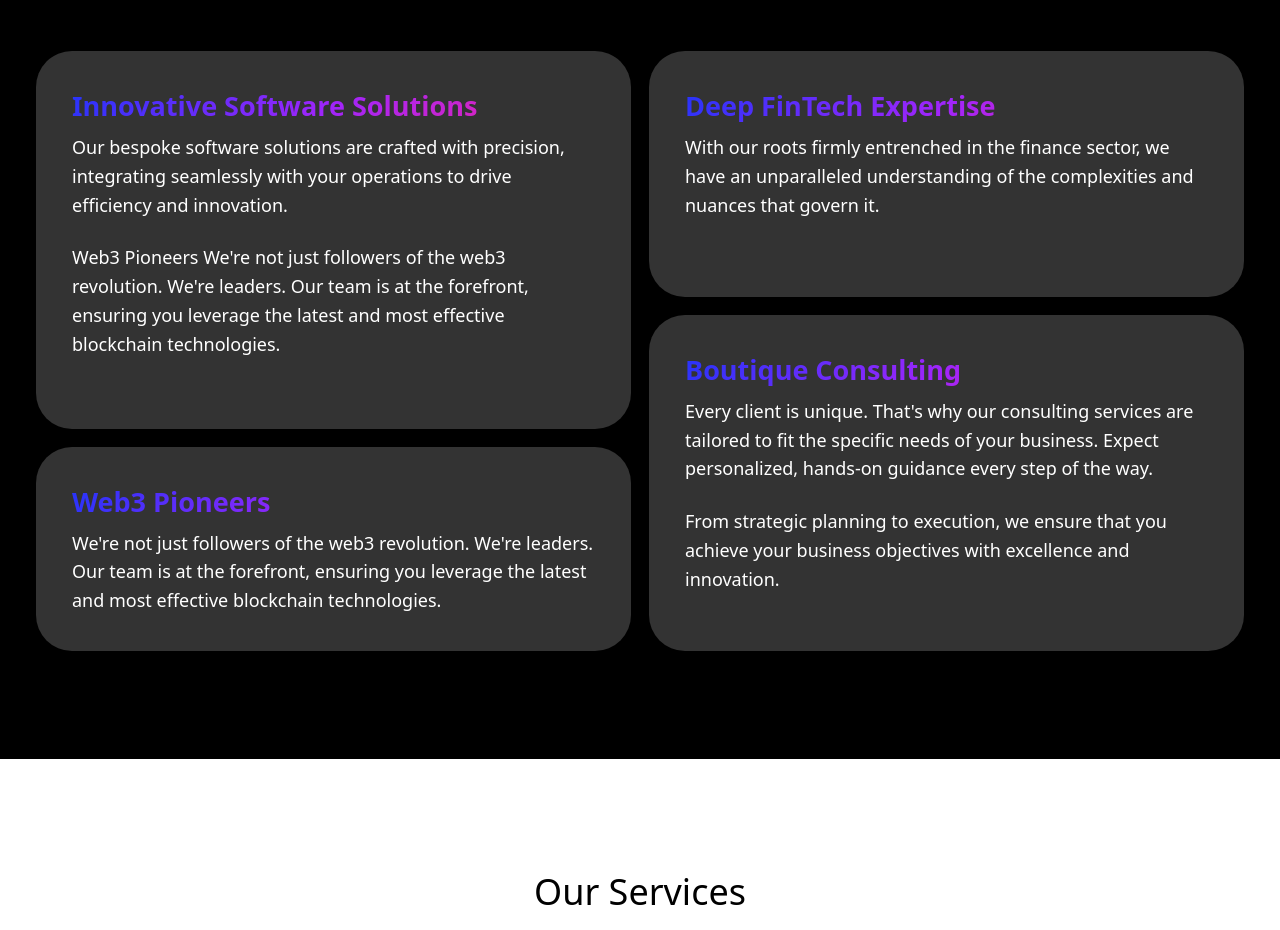
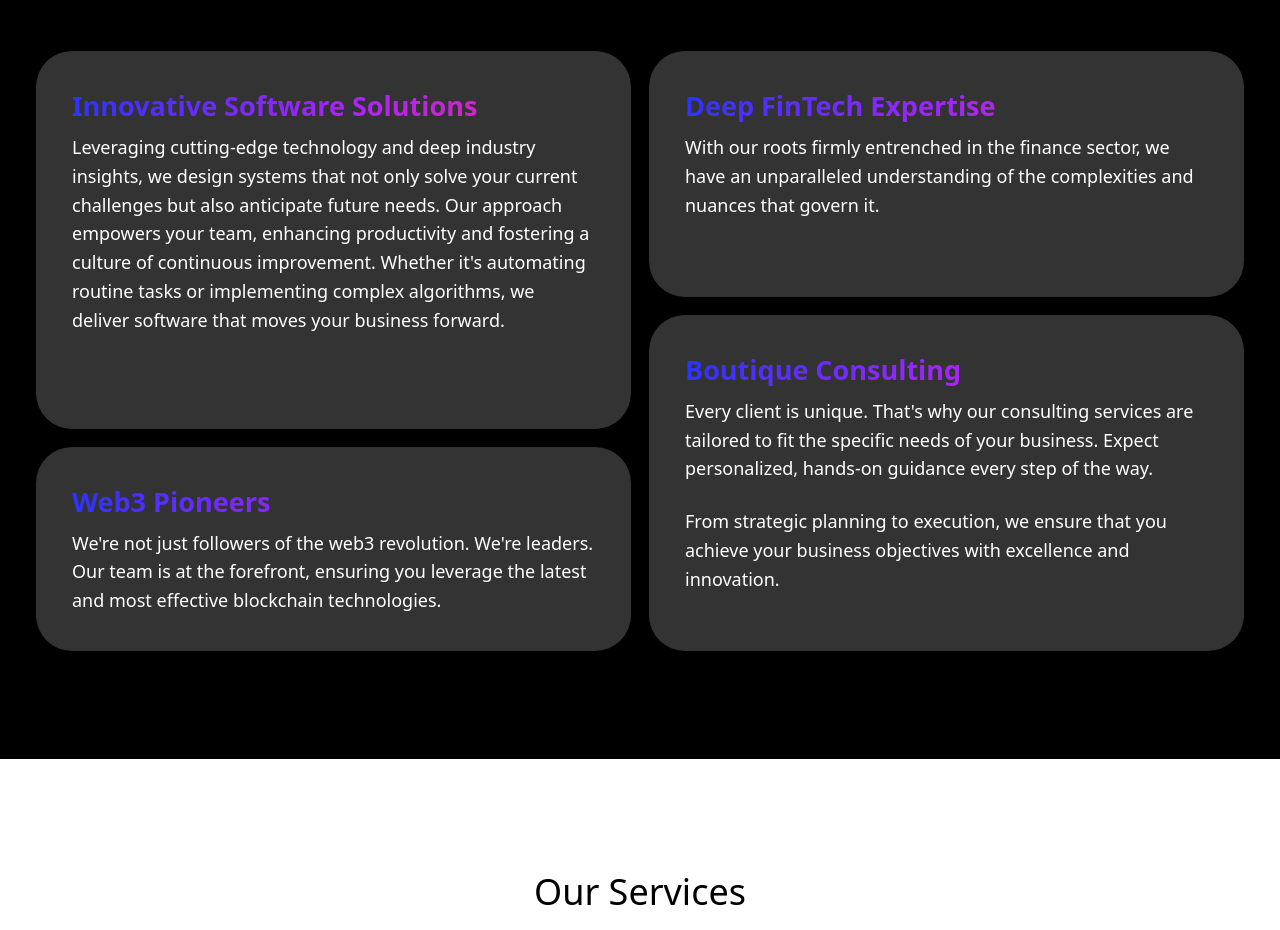
Before and after one commit to Pi-Finance-UK-LTD/website, an Astro site: page / in a window 1280 px wide. Shown: the part 960-1890 px from the top of the page. Built offline with nearby package versions, Linux system fonts and the light colour scheme; Astro itself is replaced by a stand-in of ours.

Commit message:
fixed copy

```diff
--- a/src/pages/index.astro
+++ b/src/pages/index.astro
@@ -138,15 +138,12 @@ import Button from '../components/Button.astro'
         <Card class="one">
           <h3 class="title">Innovative Software Solutions</h3>
           <p>
-            Our bespoke software solutions are crafted with precision,
-            integrating seamlessly with your operations to drive efficiency and
-            innovation.
-          </p>
-          <br />
-          <p>
-            Web3 Pioneers We're not just followers of the web3 revolution. We're
-            leaders. Our team is at the forefront, ensuring you leverage the
-            latest and most effective blockchain technologies.
+            Leveraging cutting-edge technology and deep industry insights, we
+            design systems that not only solve your current challenges but also
+            anticipate future needs. Our approach empowers your team, enhancing
+            productivity and fostering a culture of continuous improvement.
+            Whether it's automating routine tasks or implementing complex
+            algorithms, we deliver software that moves your business forward.
           </p>
         </Card>
         <Card class="two">
```
